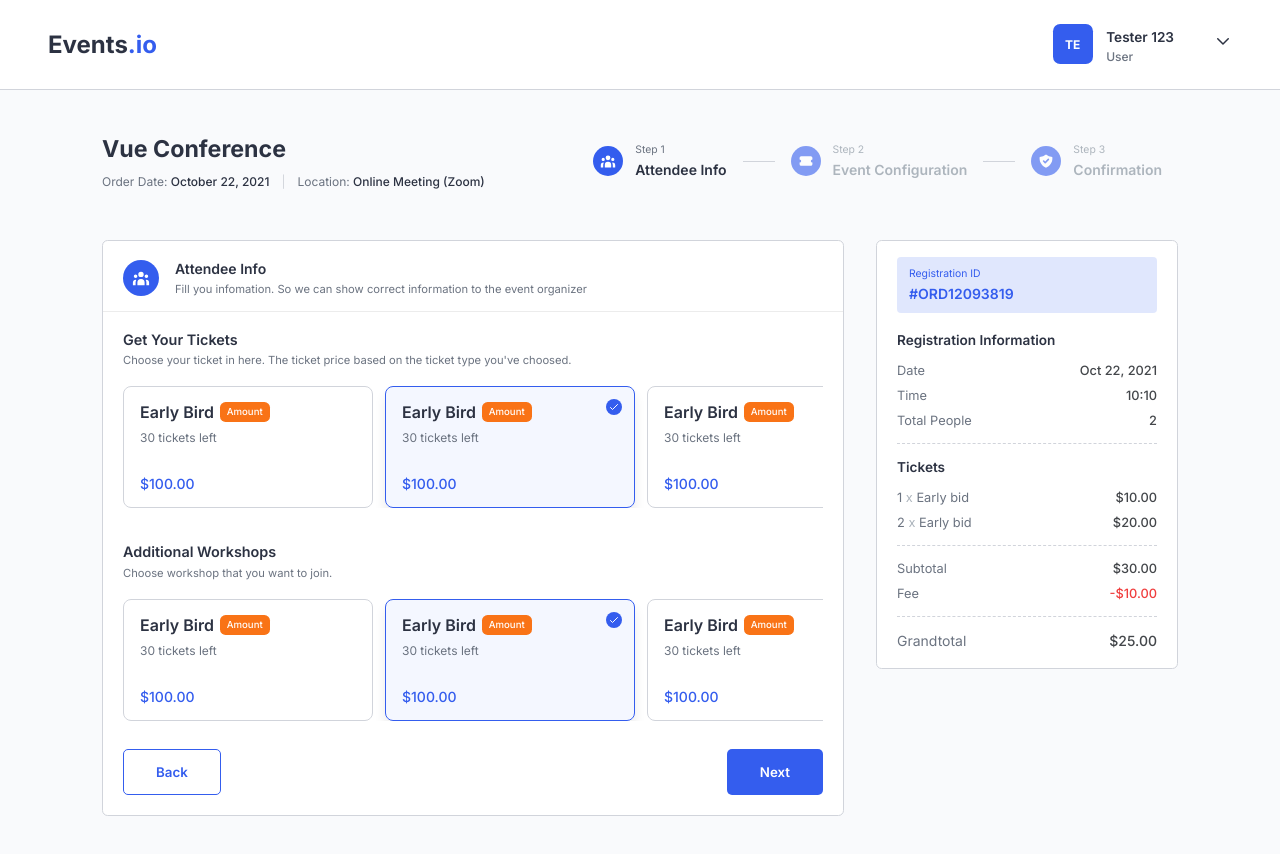
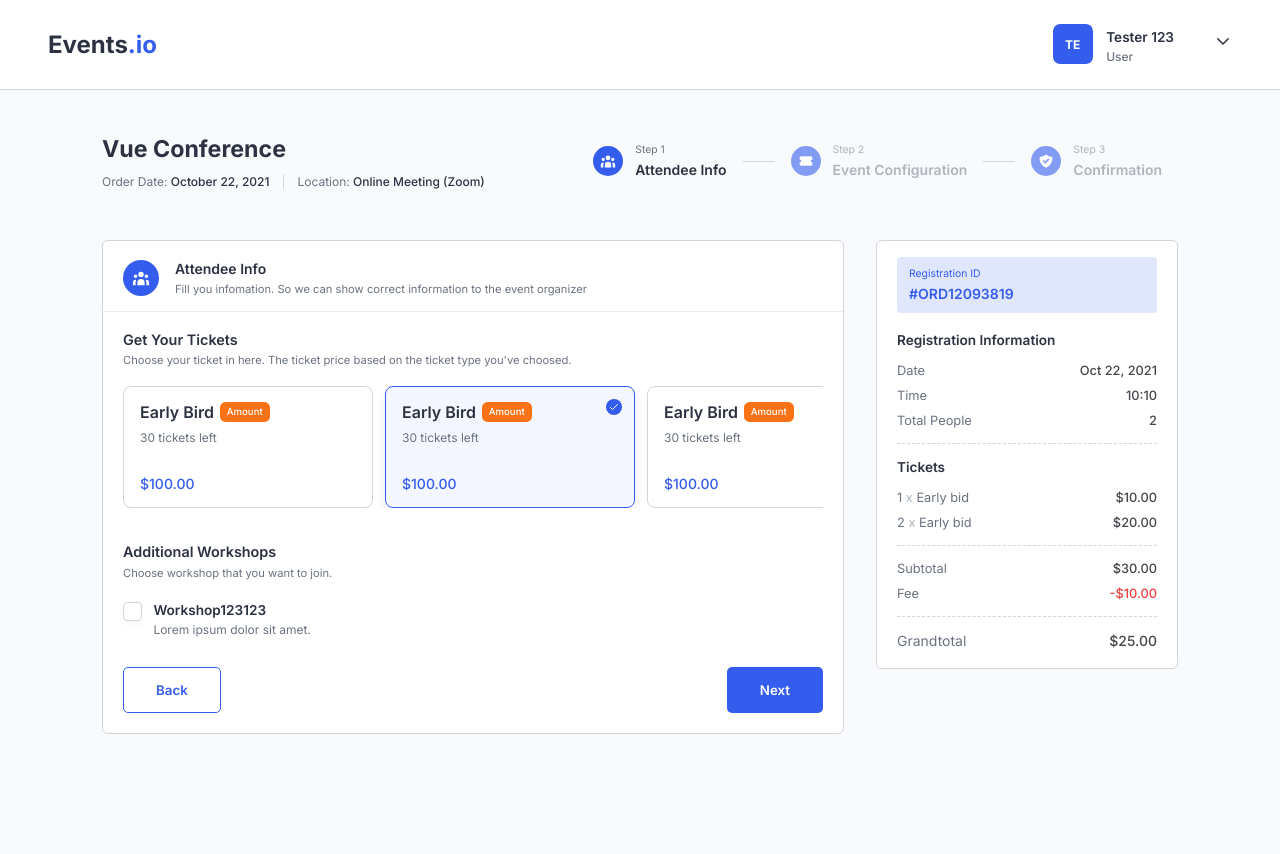
Before and after one commit to Erik3010/events.io, a React (Create React App) app: page /registration in a window 1280 px wide. Shown: the top 854 px of the page. Built offline with nearby package versions, Linux system fonts and the light colour scheme.

Commit message:
feat: add checkbox styling

```diff
--- a/src/components/Registration/RegistrationConfiguration/RegistrationConfiguration.js
+++ b/src/components/Registration/RegistrationConfiguration/RegistrationConfiguration.js
@@ -3,6 +3,8 @@ import styles from "components/Registration/RegistrationConfiguration/Registrati
 import cx from "classnames";
 
 import RegistrationTicket from "components/Registration/RegistrationTicket/RegistrationTicket";
+
+import { ReactComponent as Check } from "assets/icons/check.svg";
 
 function RegistrationConfiguration() {
   return (
@@ -31,12 +33,21 @@ function RegistrationConfiguration() {
           <p>Choose workshop that you want to join.</p>
         </div>
         <div className={styles["registration-section-content"]}>
-          <div className={styles["registration-ticket-container"]}>
-            {Array(10)
-              .fill("")
-              .map((_, index) => (
-                <RegistrationTicket isActive={index === 1} />
-              ))}
+          <div className={styles["registration-workshop"]}>
+            <label className={styles["registration-workshop-checkbox"]}>
+              <div className={styles["registration-workshop-checkbox-label"]}>
+                <h4>Workshop123123</h4>
+                <p>Lorem ipsum dolor sit amet.</p>
+              </div>
+              <input type="checkbox" />
+              <div className={styles["registration-workshop-checkbox-box"]}>
+                <Check
+                  className={styles["registration-workshop-checkbox-checkmark"]}
+                  width={15}
+                  height={15}
+                />
+              </div>
+            </label>
           </div>
         </div>
       </div>
--- a/src/components/Registration/RegistrationConfiguration/RegistrationConfiguration.module.scss
+++ b/src/components/Registration/RegistrationConfiguration/RegistrationConfiguration.module.scss
@@ -34,4 +34,66 @@
       }
     }
   }
+  &-workshop {
+    &-checkbox {
+      display: flex;
+      position: relative;
+      cursor: pointer;
+      user-select: none;
+      padding-left: 1.9rem;
+      input {
+        position: absolute;
+        opacity: 0;
+        cursor: pointer;
+        width: 0;
+        height: 0;
+        &:checked {
+          & ~ .registration-workshop-checkbox-box {
+            background: $primary;
+            border-color: $primary;
+            box-shadow: $shadowMd;
+            .registration-workshop-checkbox-checkmark {
+              stroke-dashoffset: 0;
+            }
+          }
+        }
+      }
+      &-label {
+        h4 {
+          font-size: 0.85rem;
+          font-weight: 600;
+          margin-bottom: -0.1rem;
+        }
+        p {
+          color: $subtitle;
+          font-size: 0.75rem;
+        }
+      }
+      &-box {
+        position: absolute;
+        top: 0.2rem;
+        left: 0;
+        width: 1.2rem;
+        height: 1.2rem;
+        border: 1px solid $border;
+        box-shadow: $shadowSm;
+        border-radius: 0.25rem;
+        display: flex;
+        align-items: center;
+        justify-content: center;
+        transition: $transition;
+        .registration-workshop-checkbox-checkmark {
+          stroke: $white;
+          stroke-dasharray: 20;
+          stroke-dashoffset: 20;
+          transition: $transition;
+        }
+      }
+      &:hover {
+        .registration-workshop-checkbox-box {
+          background: #f0efef;
+        }
+      }
+    }
+  }
 }
--- a/src/components/Registration/RegistrationTicket/RegistrationTicket.js
+++ b/src/components/Registration/RegistrationTicket/RegistrationTicket.js
@@ -2,7 +2,7 @@ import styles from "components/Registration/RegistrationTicket/RegistrationTicke
 
 import cx from "classnames";
 
-import { ReactComponent as Check } from "assets/icons/Check.svg";
+import { ReactComponent as Check } from "assets/icons/check.svg";
 
 function RegistrationTicket({ isActive = false }) {
   return (
```
